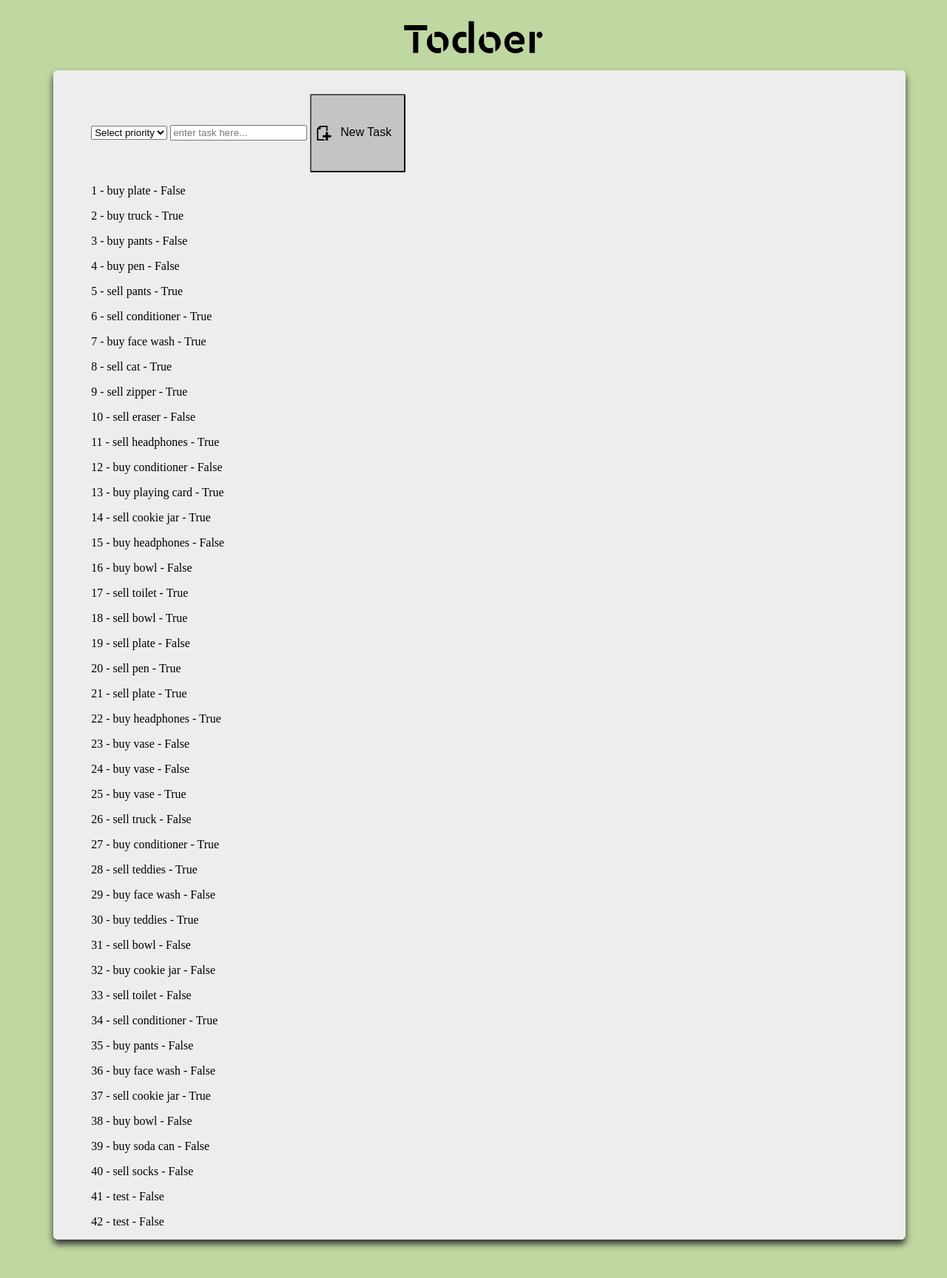
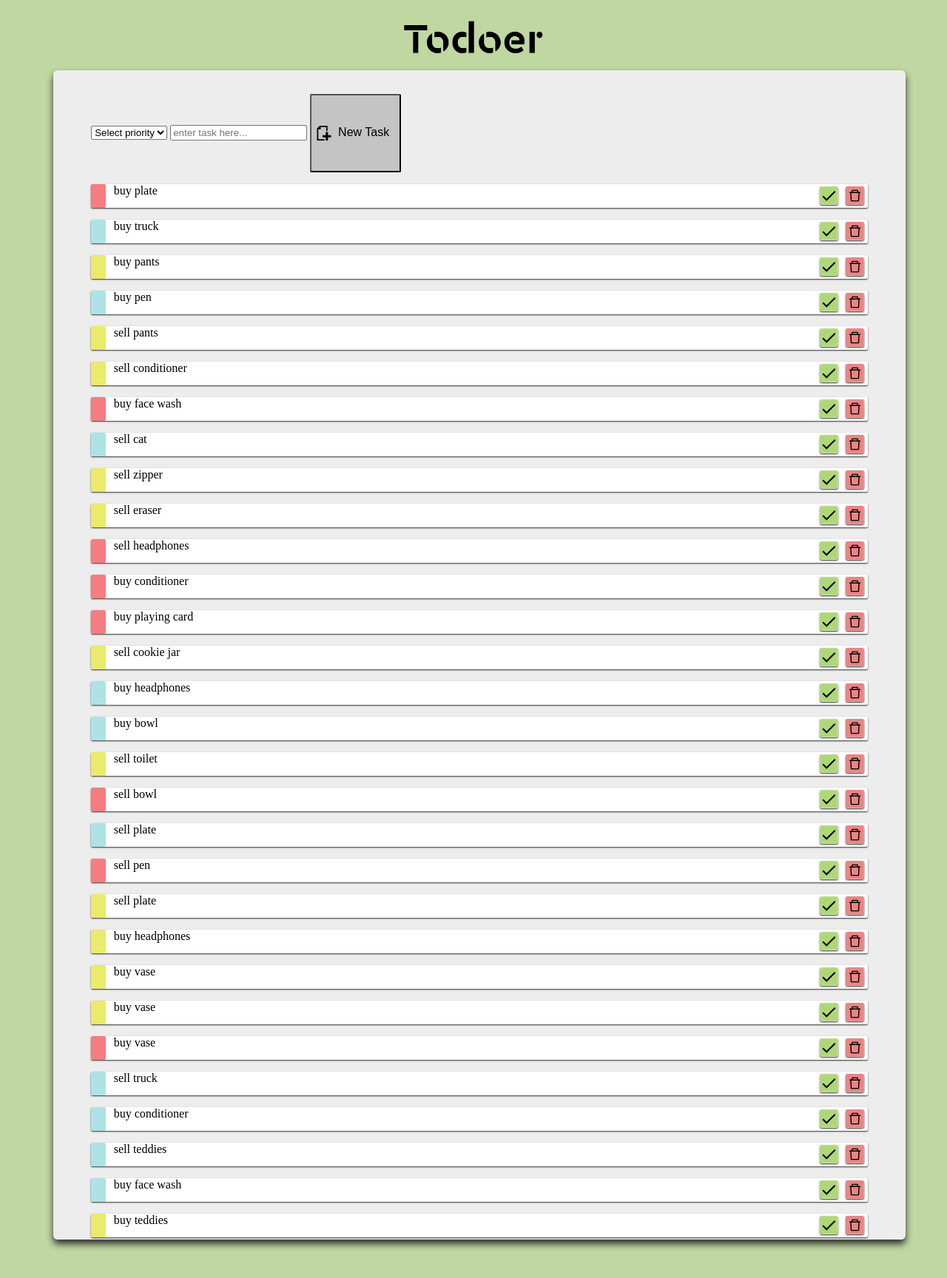
Before and after one commit to anshulmaske/Todoer, a Flask app: page / in a window 1280 px wide. Shown: the top 1728 px of the page at 74% size. Run offline with Flask 2, Linux system fonts and the light colour scheme; data comes from the database, SQL or seed files in the repository; both versions use the stored data as it was after the commit.

Commit message:
Restructured project | added Todo item on frontend

```diff
--- a/app.py
+++ b/app.py
@@ -1,6 +1,8 @@
 from datetime import time
 from flask import Flask, render_template, request, redirect, url_for
 from flask_sqlalchemy import SQLAlchemy, sqlalchemy
+
+import random
 
 app = Flask(__name__)
 app.config['SQLALCHEMY_DATABASE_URI'] = 'sqlite:///db_test.sqlite'
@@ -12,6 +14,7 @@ class Todo(db.Model):
     id = db.Column(db.Integer, primary_key=True)
     title = db.Column(db.String(100))
     complete = db.Column(db.Boolean)
+    priority = db.Column(db.String(1))
 
 
 @app.route('/')
@@ -31,8 +34,12 @@ def add():
 
 if __name__ == '__main__':
     db.create_all()
-    for x in range(10):
-        t = Todo(title = 'test', complete = False)
-        db.session.add(t)
-    db.session.commit()
+    #testing
+    # c = [True, False]
+    # p = ['L', 'M', 'H']
+    # d = ['plate', 'bowl', 'toilet', 'socks', 'vase', 'table', 'zipper', 'eraser', 'soda can', 'headphones', 'cat', 'pen', 'bag', 'playing card', 'cookie jar', 'pants', 'truck', 'teddies', 'face wash', 'conditioner']
+    # for x in range(20):
+    #     t = Todo(title = random.choice(['buy ','sell '])+random.choice(d), complete = random.choice(c), priority = random.choice(p))
+    #     db.session.add(t)
+    # db.session.commit()
     app.run(debug=True)
--- a/static/stylesheets/main.css
+++ b/static/stylesheets/main.css
@@ -22,7 +22,7 @@ body {
     margin-bottom: auto;
     border-radius: 6px;
     box-shadow: 0px 6px 10px 0px rgb(48, 48, 48);
-    padding: 2.5% 0% 2.5% 4%;
+    padding: 2.5% 4% 2.5% 4%;
     overflow-x: hidden;
     overflow-y: auto;
 }
@@ -71,3 +71,74 @@ body {
     background-color: #F67D81;
     box-sizing: border-box;
 }
+
+.action_button{
+    border-radius: 3px;
+    padding: 0;
+    margin: 3px 5px 0px;
+    height: 25px;
+    width: 25px;
+    float: right;
+    border: 0.5px;
+    box-shadow: 0px 1px 2px 0px rgb(48, 48, 48);
+}
+.action_button:hover{
+    box-shadow: 0px 1px 3px 0px rgb(48, 48, 48);
+}
+
+.action_button_img{
+    object-position: right;
+    margin: 0;
+    padding: 0;
+    top:0px;
+    left:0px;
+    width: 25px;
+    height: 25px;
+}
+
+.prL{
+    box-sizing:border-box;
+    background-color: #EAEA6C;
+    width: 20px;
+    height: 32px;
+    display: inline;
+    float: left;
+    margin-right: 1%;
+    border-radius: 2px;
+}
+.prM{
+    box-sizing:border-box;
+    background-color: #AEE3E5;
+    width: 20px;
+    height: 32px;
+    display: inline;
+    float: left;
+    margin-right: 1%;
+    border-radius: 2px;
+}
+.prH{
+    box-sizing:border-box;
+    background-color: #F67D81;
+    width: 20px;
+    height: 32px;
+    display: inline;
+    float: left;
+    margin-right: 1%;
+    border-radius: 2px;
+}
+
+.todo_item{
+    background-color: #FFFFFF;
+    height: 32px;
+    box-shadow: 0px 1px 2px 0px rgb(48, 48, 48);
+    border-radius: 2px;
+}
+
+.help_icon{
+    box-sizing: border-box;
+    width: 30px;
+    height: 30px;
+    position: relative;
+    margin-top: 40%;
+    margin-left: 10%;
+}
--- a/templates/homepage.html
+++ b/templates/homepage.html
@@ -36,9 +36,26 @@
         </button>
 
         {% for todo in todo_li %}
-        <p>{{todo.id}} - {{todo.title}} - {{todo.complete}}</p>
+        <div class="todo_item">
+            <p>
+                {% if todo.priority == "L"%}
+            <div class="prL"></div>
+            {% elif todo.priority == "M" %}
+            <div class="prM"></div>
+            {% else %}
+            <div class="prH"></div>
+            {% endif %}
+            {{todo.title}}
+            <button class="action_button">
+                <img class="action_button_img" src="../static/assets/Delete.svg" alt="ico">
+            </button>
+            <button class="action_button">
+                <img class="action_button_img" src="../static/assets/done.svg" alt="ico">
+            </button>
+
+            </p>
+        </div>
         {% endfor %}
-
     </div>
 
 </body>
```
Also changed, not shown: index.html (deleted, +0 -46 lines), style.css (deleted, +0 -30 lines), db_test.sqlite, static/assets/Delete.svg (added), static/assets/Done.svg (added), static/assets/Help.png (added), static/assets/Help.svg (added).
